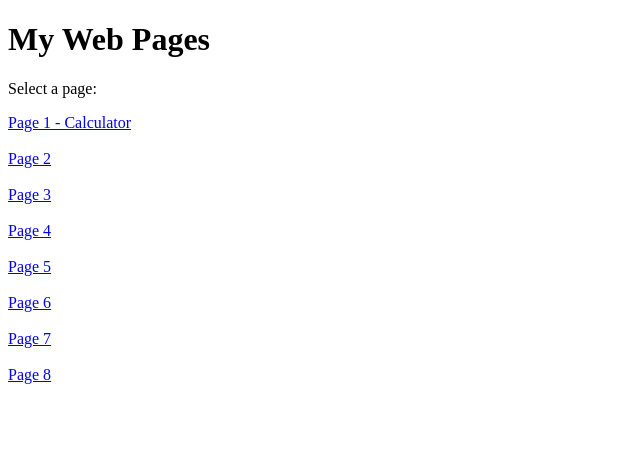
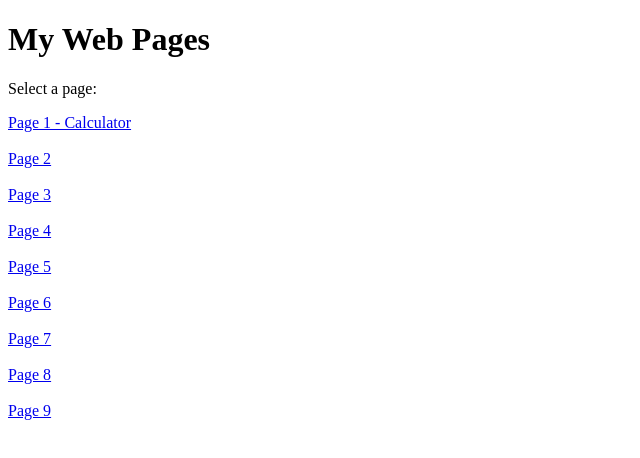
Before and after one commit to SahDipak01/weblab, a plain HTML site: page Index.html in a window 1280 px wide. Shown: the full height of the page, 0-640 px from the left. Drawn offline with Linux system fonts and the light colour scheme.

Commit message:
Update Index.html

```diff
--- a/Index.html
+++ b/Index.html
@@ -29,6 +29,8 @@
     <br></br>
      <a href="Lab6b.php">Page 8</a>
     <br></br>
+     <a href="Lab7.php">Page 9</a>
+       <br></br>
 
 
 
```
